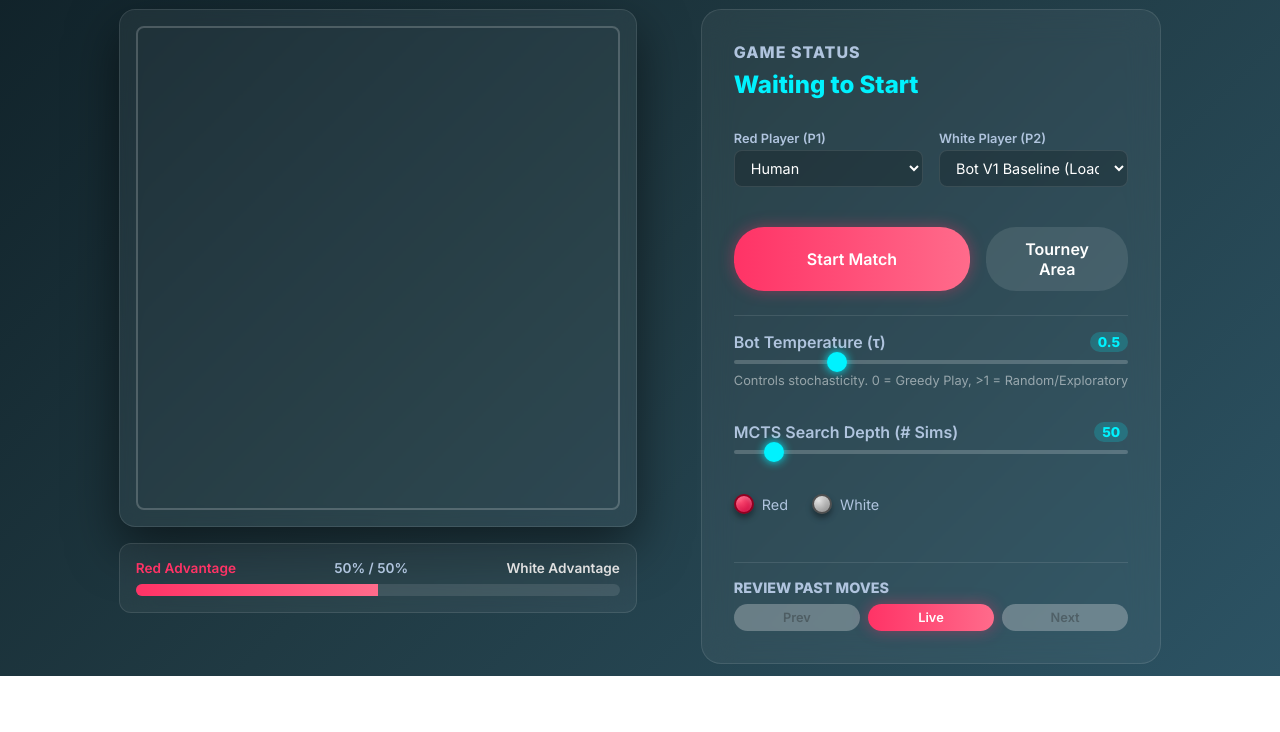
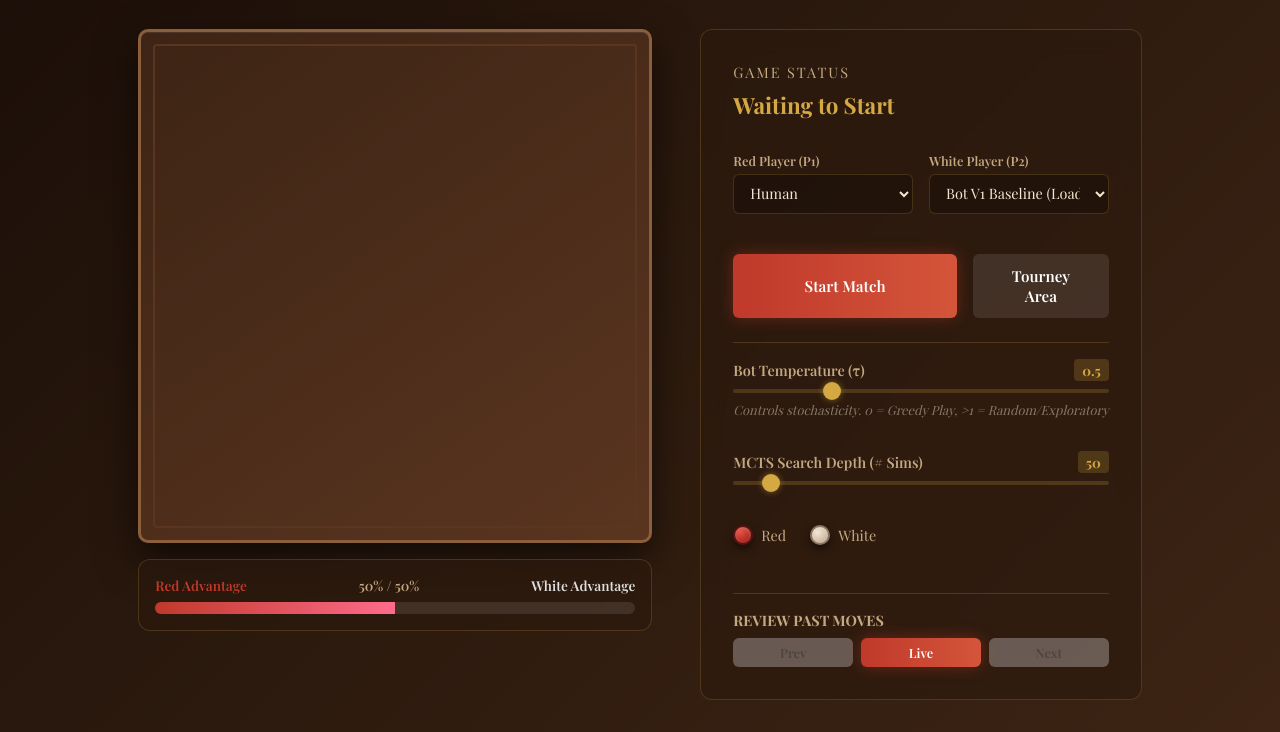
Before and after one commit to Requiar/Checkers-Deep-Learning, a plain HTML site: page frontend/index.html in a window 1280 px wide. Shown: the part 124-856 px from the top of the page. Before the commit the page ends 800 px from the top, so only its background shows below. Drawn offline with nearby package versions, Linux system fonts and the light colour scheme; no server answers; a web font is replaced by a local one.

Commit message:
Restyle UI to classical checkers aesthetic with serif fonts and centered modal

```diff
--- a/frontend/index.html
+++ b/frontend/index.html
@@ -3,11 +3,11 @@
 <head>
   <meta charset="UTF-8">
   <meta name="viewport" content="width=device-width, initial-scale=1.0">
-  <title>Deep Learning Checkers</title>
+  <title>Checkers — Deep Learning Engine</title>
   <link rel="stylesheet" href="style.css">
   <link rel="preconnect" href="https://fonts.googleapis.com">
   <link rel="preconnect" href="https://fonts.gstatic.com" crossorigin>
-  <link href="https://fonts.googleapis.com/css2?family=Inter:wght@300;400;600;800&family=Outfit:wght@400;700&display=swap" rel="stylesheet">
+  <link href="https://fonts.googleapis.com/css2?family=Playfair+Display:ital,wght@0,400;0,600;0,700;1,400&display=swap" rel="stylesheet">
 </head>
 <body>
   <div class="app-container">
--- a/frontend/style.css
+++ b/frontend/style.css
@@ -1,21 +1,21 @@
 :root {
-  --primary-color: #ff3366;
-  --secondary-color: #00f2fe;
-  --bg-gradient: linear-gradient(135deg, #0f2027, #203a43, #2c5364);
-  --board-light: #ececd4;
-  --board-dark: #62826a;
-  --panel-bg: rgba(255, 255, 255, 0.05);
-  --text-primary: #ffffff;
-  --text-secondary: #b0c4de;
-  --glass-border: rgba(255, 255, 255, 0.1);
-  --glow-shadow: 0 0 15px rgba(255, 51, 102, 0.4);
+  --primary-color: #c0392b;
+  --secondary-color: #d4a843;
+  --bg-gradient: linear-gradient(135deg, #1a0e08, #2c1a0e, #3d2414);
+  --board-light: #f0d9b5;
+  --board-dark: #6b3a2a;
+  --panel-bg: rgba(44, 26, 14, 0.6);
+  --text-primary: #f5e6d3;
+  --text-secondary: #c4a882;
+  --glass-border: rgba(212, 168, 67, 0.2);
+  --glow-shadow: 0 0 15px rgba(192, 57, 43, 0.4);
 }
 
 * {
   box-sizing: border-box;
   margin: 0;
   padding: 0;
-  font-family: 'Inter', sans-serif;
+  font-family: 'Playfair Display', 'Georgia', serif;
 }
 
 body {
@@ -25,7 +25,8 @@ body {
   display: flex;
   justify-content: center;
   align-items: center;
-  overflow: hidden;
+  overflow-x: hidden;
+  overflow-y: auto;
 }
 
 .app-container {
@@ -34,6 +35,7 @@ body {
   display: flex;
   flex-direction: column;
   gap: 2rem;
+  padding: 2rem 0;
 }
 
 header {
@@ -41,48 +43,50 @@ header {
 }
 
 h1 {
-  font-family: 'Outfit', sans-serif;
-  font-size: 3rem;
-  letter-spacing: -1px;
-  font-weight: 800;
+  font-family: 'Playfair Display', 'Georgia', serif;
+  font-size: 2.8rem;
+  letter-spacing: 0px;
+  font-weight: 700;
   margin-bottom: 0.5rem;
 }
 
 h1 span {
   background: linear-gradient(90deg, var(--primary-color), var(--secondary-color));
   -webkit-background-clip: text;
+  background-clip: text;
   -webkit-text-fill-color: transparent;
 }
 
 .subtitle {
   color: var(--text-secondary);
-  font-size: 1.1rem;
+  font-size: 1.05rem;
+  font-style: italic;
+  font-weight: 400;
 }
 
 .game-area {
   display: flex;
   justify-content: center;
-  gap: 4rem;
+  gap: 3rem;
   align-items: flex-start;
   flex-wrap: wrap;
 }
 
 /* Checkers Board */
 .board-container {
-  padding: 1rem;
-  background: var(--panel-bg);
-  border-radius: 16px;
-  border: 1px solid var(--glass-border);
-  box-shadow: 0 20px 50px rgba(0,0,0,0.5);
-  backdrop-filter: blur(10px);
+  padding: 12px;
+  background: linear-gradient(145deg, #3d2414, #5a3520);
+  border-radius: 10px;
+  border: 3px solid #8b5e3c;
+  box-shadow: 0 16px 40px rgba(0,0,0,0.6), inset 0 1px 0 rgba(255,255,255,0.08);
 }
 
 .board {
   display: grid;
   grid-template-columns: repeat(8, 60px);
   grid-template-rows: repeat(8, 60px);
-  border: 2px solid rgba(255,255,255,0.2);
-  border-radius: 8px;
+  border: 2px solid #5a3520;
+  border-radius: 4px;
   overflow: hidden;
 }
 
@@ -105,9 +109,9 @@ h1 span {
   position: absolute;
   width: 20px;
   height: 20px;
-  background-color: rgba(255, 255, 255, 0.4);
+  background-color: rgba(212, 168, 67, 0.5);
   border-radius: 50%;
-  box-shadow: 0 0 10px rgba(255,255,255,0.8);
+  box-shadow: 0 0 8px rgba(212, 168, 67, 0.7);
   pointer-events: none;
 }
 
@@ -116,7 +120,7 @@ h1 span {
   width: 46px;
   height: 46px;
   border-radius: 50%;
-  box-shadow: 0 4px 6px rgba(0,0,0,0.4), inset 0 2px 4px rgba(255,255,255,0.3);
+  box-shadow: 0 4px 8px rgba(0,0,0,0.5), inset 0 2px 4px rgba(255,255,255,0.25);
   transition: transform 0.2s cubic-bezier(0.175, 0.885, 0.32, 1.275);
   cursor: pointer;
   position: relative;
@@ -128,31 +132,31 @@ h1 span {
 }
 
 .piece.p1 {
-  background: radial-gradient(circle at 30% 30%, #ff4b72, #c70039);
-  border: 2px solid #900020;
+  background: radial-gradient(circle at 35% 35%, #e74c3c, #8b1a1a);
+  border: 2px solid #5c1010;
 }
 
 .piece.p2 {
-  background: radial-gradient(circle at 30% 30%, #e0e0e0, #808080);
-  border: 2px solid #505050;
+  background: radial-gradient(circle at 35% 35%, #f5e6d3, #b8a088);
+  border: 2px solid #8a7560;
 }
 
 .piece.king::after {
-  content: '♔';
+  content: '♛';
   position: absolute;
   top: 50%;
   left: 50%;
   transform: translate(-50%, -50%);
-  font-size: 24px;
-  color: rgba(255,255,255,0.7);
-  font-weight: bold;
+  font-size: 22px;
+  color: rgba(212, 168, 67, 0.9);
+  text-shadow: 0 1px 3px rgba(0,0,0,0.5);
 }
 .piece.p2.king::after {
-  color: rgba(0,0,0,0.6);
+  color: rgba(90, 53, 32, 0.8);
 }
 
 .piece.selected {
-  box-shadow: 0 0 20px var(--secondary-color), inset 0 2px 4px rgba(255,255,255,0.5);
+  box-shadow: 0 0 16px var(--secondary-color), inset 0 2px 4px rgba(255,255,255,0.4);
   border-color: var(--secondary-color);
 }
 
@@ -168,24 +172,25 @@ h1 span {
 /* Control Panel */
 .glassmorphism {
   background: var(--panel-bg);
-  backdrop-filter: blur(16px);
-  -webkit-backdrop-filter: blur(16px);
+  backdrop-filter: blur(12px);
+  -webkit-backdrop-filter: blur(12px);
   border: 1px solid var(--glass-border);
   padding: 2rem;
-  border-radius: 20px;
+  border-radius: 12px;
   min-width: 320px;
   position: relative;
 }
 
 .status-box h2 {
-  font-size: 1rem;
+  font-size: 0.9rem;
   text-transform: uppercase;
   color: var(--text-secondary);
-  letter-spacing: 1px;
+  letter-spacing: 2px;
+  font-weight: 400;
 }
 
 #game-status-text {
-  font-size: 1.5rem;
+  font-size: 1.4rem;
   font-weight: 700;
   margin-top: 0.5rem;
   color: var(--secondary-color);
@@ -201,8 +206,8 @@ h1 span {
 .btn {
   padding: 12px 24px;
   border: none;
-  border-radius: 30px;
-  font-size: 1rem;
+  border-radius: 6px;
+  font-size: 0.95rem;
   font-weight: 600;
   cursor: pointer;
   transition: all 0.3s ease;
@@ -210,32 +215,43 @@ h1 span {
 }
 
 .btn.primary {
-  background: linear-gradient(90deg, var(--primary-color), #ff6b8b);
+  background: linear-gradient(90deg, var(--primary-color), #d4553a);
   color: white;
   box-shadow: var(--glow-shadow);
 }
 
 .btn.primary:hover {
   transform: translateY(-2px);
-  box-shadow: 0 0 20px rgba(255, 51, 102, 0.6);
+  box-shadow: 0 0 20px rgba(192, 57, 43, 0.6);
 }
 
-/* Modal */
+/* Modal & Overlay */
+.overlay {
+  position: fixed;
+  top: 0; left: 0; right: 0; bottom: 0;
+  background: rgba(10, 6, 3, 0.8);
+  backdrop-filter: blur(4px);
+  display: flex;
+  justify-content: center;
+  align-items: center;
+  z-index: 100;
+}
+
 .modal-content {
-  background: rgba(10, 15, 30, 0.85);
+  background: rgba(26, 14, 8, 0.95);
   backdrop-filter: blur(16px);
   -webkit-backdrop-filter: blur(16px);
   border: 1px solid var(--glass-border);
-  border-radius: 16px;
-  box-shadow: 0 8px 32px 0 rgba(0, 0, 0, 0.5);
+  border-radius: 12px;
+  box-shadow: 0 8px 32px 0 rgba(0, 0, 0, 0.6);
 }
 
 #t-standings-body tr {
-  border-bottom: 1px solid rgba(255,255,255,0.05);
+  border-bottom: 1px solid rgba(212, 168, 67, 0.1);
   transition: background 0.2s;
 }
 #t-standings-body tr:hover {
-  background: rgba(255,255,255,0.05);
+  background: rgba(212, 168, 67, 0.05);
 }
 #t-standings-body td {
   padding: 8px 0;
@@ -259,56 +275,59 @@ h1 span {
 label {
   font-weight: 600;
   color: var(--text-secondary);
+  font-size: 0.9rem;
 }
 
 .badge {
-  background: rgba(0, 242, 254, 0.2);
+  background: rgba(212, 168, 67, 0.2);
   color: var(--secondary-color);
   padding: 2px 8px;
-  border-radius: 12px;
+  border-radius: 4px;
   font-size: 0.85rem;
   font-weight: bold;
 }
 
 input[type=range] {
   -webkit-appearance: none;
+  appearance: none;
   width: 100%;
   background: transparent;
 }
 
 input[type=range]::-webkit-slider-thumb {
   -webkit-appearance: none;
-  height: 20px;
-  width: 20px;
+  height: 18px;
+  width: 18px;
   border-radius: 50%;
   background: var(--secondary-color);
   cursor: pointer;
-  margin-top: -8px;
-  box-shadow: 0 0 10px var(--secondary-color);
+  margin-top: -7px;
+  box-shadow: 0 0 6px rgba(212, 168, 67, 0.5);
 }
 
 input[type=range]::-webkit-slider-runnable-track {
   width: 100%;
   height: 4px;
   cursor: pointer;
-  background: rgba(255,255,255,0.2);
+  background: rgba(212, 168, 67, 0.2);
   border-radius: 2px;
 }
 
 .help-text {
   font-size: 0.8rem;
-  color: rgba(255,255,255,0.5);
+  color: rgba(245, 230, 211, 0.45);
   line-height: 1.4;
+  font-style: italic;
 }
 
 /* Dropdowns */
 .dropdown {
   width: 100%;
   padding: 8px 12px;
-  background: rgba(0, 0, 0, 0.2);
+  background: rgba(0, 0, 0, 0.25);
   border: 1px solid var(--glass-border);
   color: var(--text-primary);
-  border-radius: 8px;
+  border-radius: 6px;
   font-family: inherit;
   font-size: 0.9rem;
   outline: none;
@@ -316,8 +335,8 @@ input[type=range]::-webkit-slider-runnable-track {
 }
 
 .dropdown option {
-  background: #203a43;
-  color: white;
+  background: #2c1a0e;
+  color: var(--text-primary);
 }
 
 /* Legend */
@@ -340,15 +359,15 @@ input[type=range]::-webkit-slider-runnable-track {
   transform: none;
 }
 
-/* Overlay */
+/* Hidden / Loading */
 .hidden { display: none !important; }
 
 #loading-overlay {
   position: absolute;
   top: 0; left: 0; right: 0; bottom: 0;
-  background: rgba(15, 32, 39, 0.8);
+  background: rgba(26, 14, 8, 0.85);
   backdrop-filter: blur(4px);
-  border-radius: 20px;
+  border-radius: 12px;
   display: flex;
   flex-direction: column;
   justify-content: center;
@@ -359,7 +378,7 @@ input[type=range]::-webkit-slider-runnable-track {
 .spinner {
   width: 40px;
   height: 40px;
-  border: 4px solid rgba(255,255,255,0.1);
+  border: 4px solid rgba(212, 168, 67, 0.15);
   border-left-color: var(--secondary-color);
   border-radius: 50%;
   animation: spin 1s linear infinite;
```
Also changed, not shown: backend/elo_ratings.json (+5 -5 lines).
